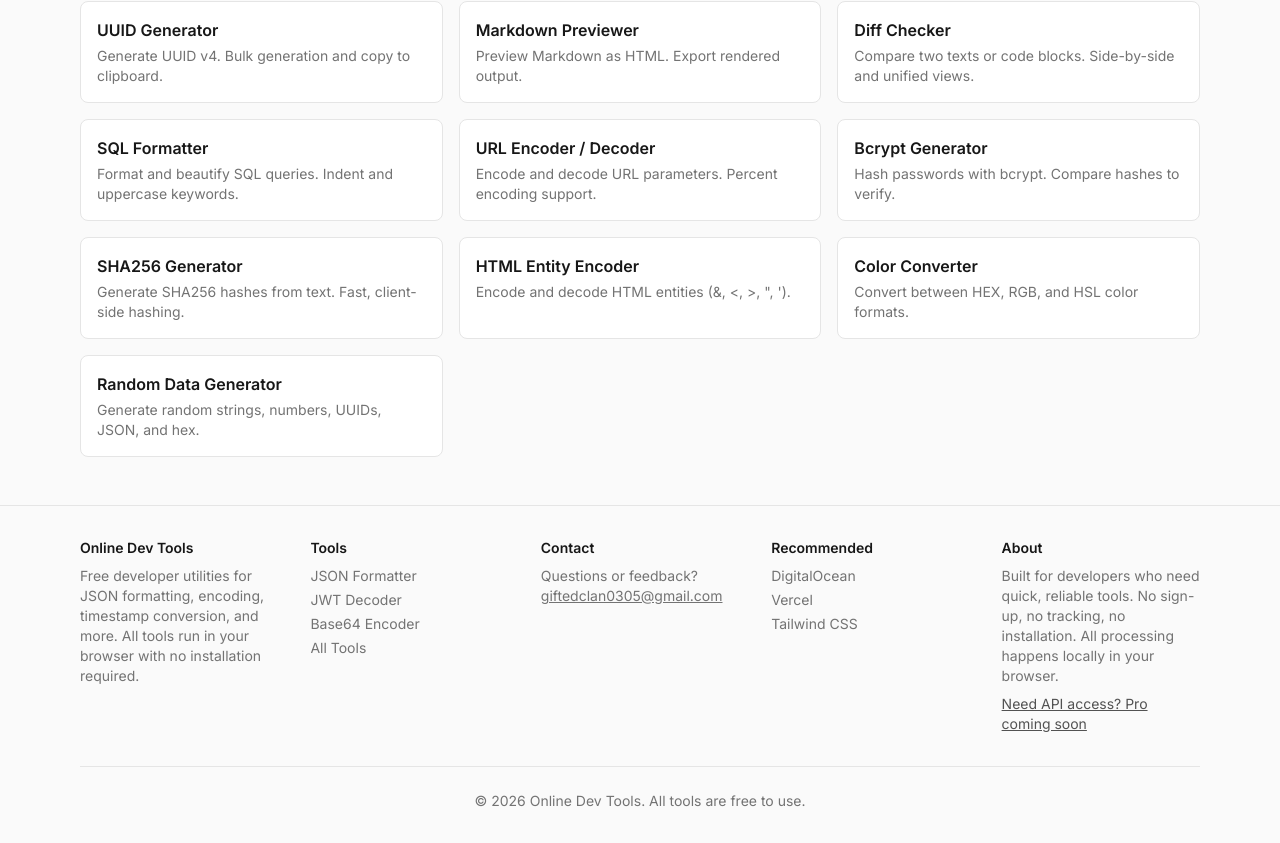
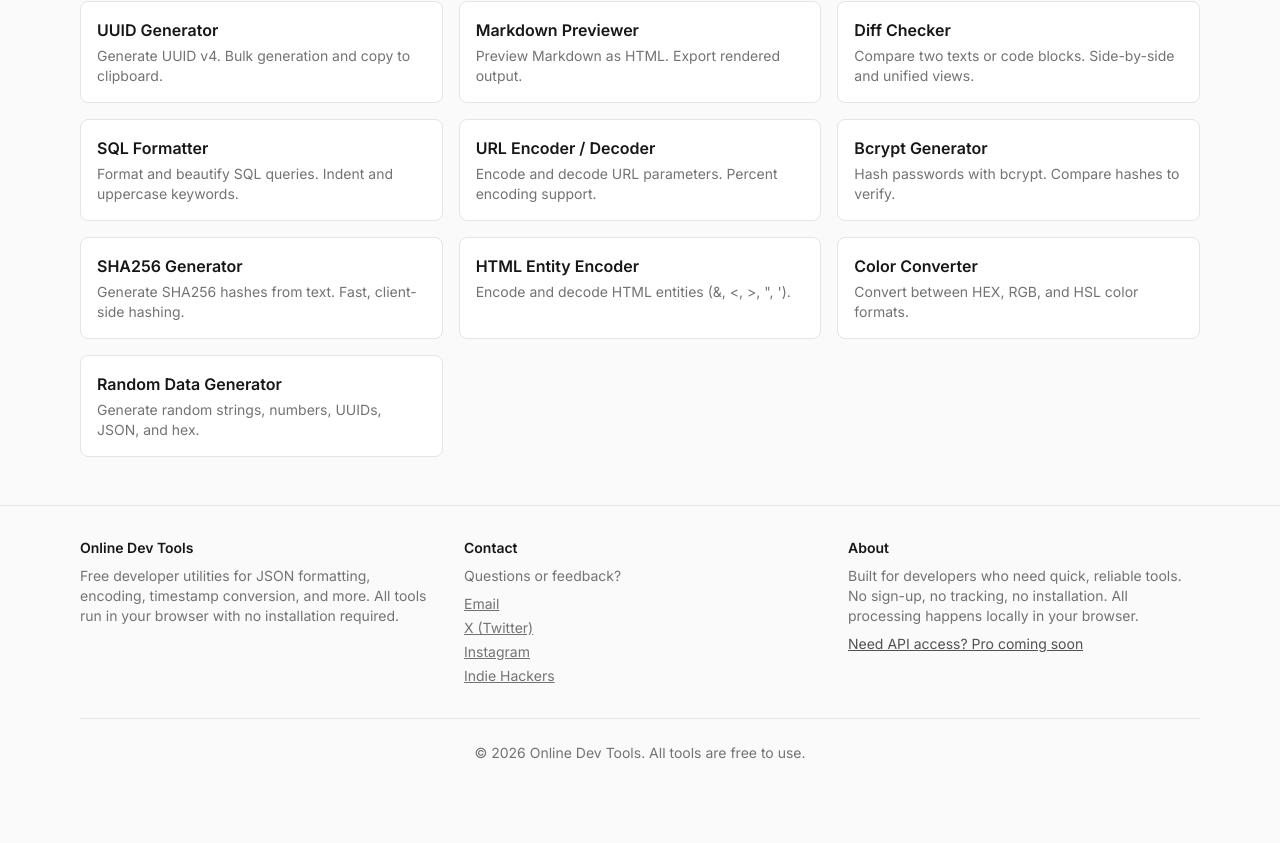
Before and after one commit to Power-Howdy/onlinedevtools, a Next.js app: page / in a window 1280 px wide. Shown: the part 494-1337 px from the top of the page. After the commit the page ends 1289 px from the top, so only its background shows below. Built offline with nearby package versions, Linux system fonts and the light colour scheme; no server answers.

Commit message:
footer update

```diff
--- a/src/components/Footer.tsx
+++ b/src/components/Footer.tsx
@@ -1,11 +1,8 @@
-import Link from "next/link";
-import { AFFILIATES } from "@/data/affiliates";
-
 export function Footer() {
   return (
     <footer className="border-t border-neutral-200 dark:border-neutral-800 mt-auto">
       <div className="max-w-6xl mx-auto px-4 py-8">
-        <div className="grid gap-8 sm:grid-cols-2 lg:grid-cols-5">
+        <div className="grid gap-8 sm:grid-cols-2 lg:grid-cols-3">
           <div>
             <h3 className="text-sm font-semibold text-neutral-900 dark:text-neutral-100 mb-2">
               Online Dev Tools
@@ -16,62 +13,51 @@ export function Footer() {
           </div>
           <div>
             <h3 className="text-sm font-semibold text-neutral-900 dark:text-neutral-100 mb-2">
-              Tools
+              Contact
             </h3>
+            <p className="text-sm text-neutral-500 dark:text-neutral-400 mb-2">
+              Questions or feedback?{" "}
+
+            </p>
             <ul className="text-sm text-neutral-500 dark:text-neutral-400 space-y-1">
               <li>
-                <Link href="/json-formatter" className="hover:text-neutral-900 dark:hover:text-neutral-100 transition-colors">
-                  JSON Formatter
-                </Link>
+              <a
+                href="mailto:giftedclan0305@gmail.com"
+                className="hover:text-neutral-900 dark:hover:text-neutral-100 transition-colors underline"
+              >
+                Email
+              </a>
               </li>
               <li>
-                <Link href="/jwt-decoder" className="hover:text-neutral-900 dark:hover:text-neutral-100 transition-colors">
-                  JWT Decoder
-                </Link>
+                <a
+                  href="https://x.com/coocoohive"
+                  target="_blank"
+                  rel="noopener noreferrer"
+                  className="hover:text-neutral-900 dark:hover:text-neutral-100 transition-colors underline"
+                >
+                  X (Twitter)
+                </a>
               </li>
               <li>
-                <Link href="/base64-encoder" className="hover:text-neutral-900 dark:hover:text-neutral-100 transition-colors">
-                  Base64 Encoder
-                </Link>
+                <a
+                  href="https://www.instagram.com/giftedclan0305"
+                  target="_blank"
+                  rel="noopener noreferrer"
+                  className="hover:text-neutral-900 dark:hover:text-neutral-100 transition-colors underline"
+                >
+                  Instagram
+                </a>
               </li>
               <li>
-                <Link href="/" className="hover:text-neutral-900 dark:hover:text-neutral-100 transition-colors">
-                  All Tools
-                </Link>
+                <a
+                  href="https://www.indiehackers.com/IndieHacker0228"
+                  target="_blank"
+                  rel="noopener noreferrer"
+                  className="hover:text-neutral-900 dark:hover:text-neutral-100 transition-colors underline"
+                >
+                  Indie Hackers
+                </a>
               </li>
-            </ul>
-          </div>
-          <div>
-            <h3 className="text-sm font-semibold text-neutral-900 dark:text-neutral-100 mb-2">
-              Contact
-            </h3>
-            <p className="text-sm text-neutral-500 dark:text-neutral-400">
-              Questions or feedback?{" "}
-              <a
-                href="mailto:contact@example.com"
-                className="hover:text-neutral-900 dark:hover:text-neutral-100 transition-colors underline"
-              >
-                giftedclan0305@gmail.com
-              </a>
-            </p>
-          </div>
-          <div>
-            <h3 className="text-sm font-semibold text-neutral-900 dark:text-neutral-100 mb-2">
-              Recommended
-            </h3>
-            <ul className="text-sm text-neutral-500 dark:text-neutral-400 space-y-1">
-              {AFFILIATES.map((a) => (
-                <li key={a.title}>
-                  <a
-                    href={a.url}
-                    target="_blank"
-                    rel="noopener noreferrer"
-                    className="hover:text-neutral-900 dark:hover:text-neutral-100 transition-colors"
-                  >
-                    {a.title}
-                  </a>
-                </li>
-              ))}
             </ul>
           </div>
           <div>
```
